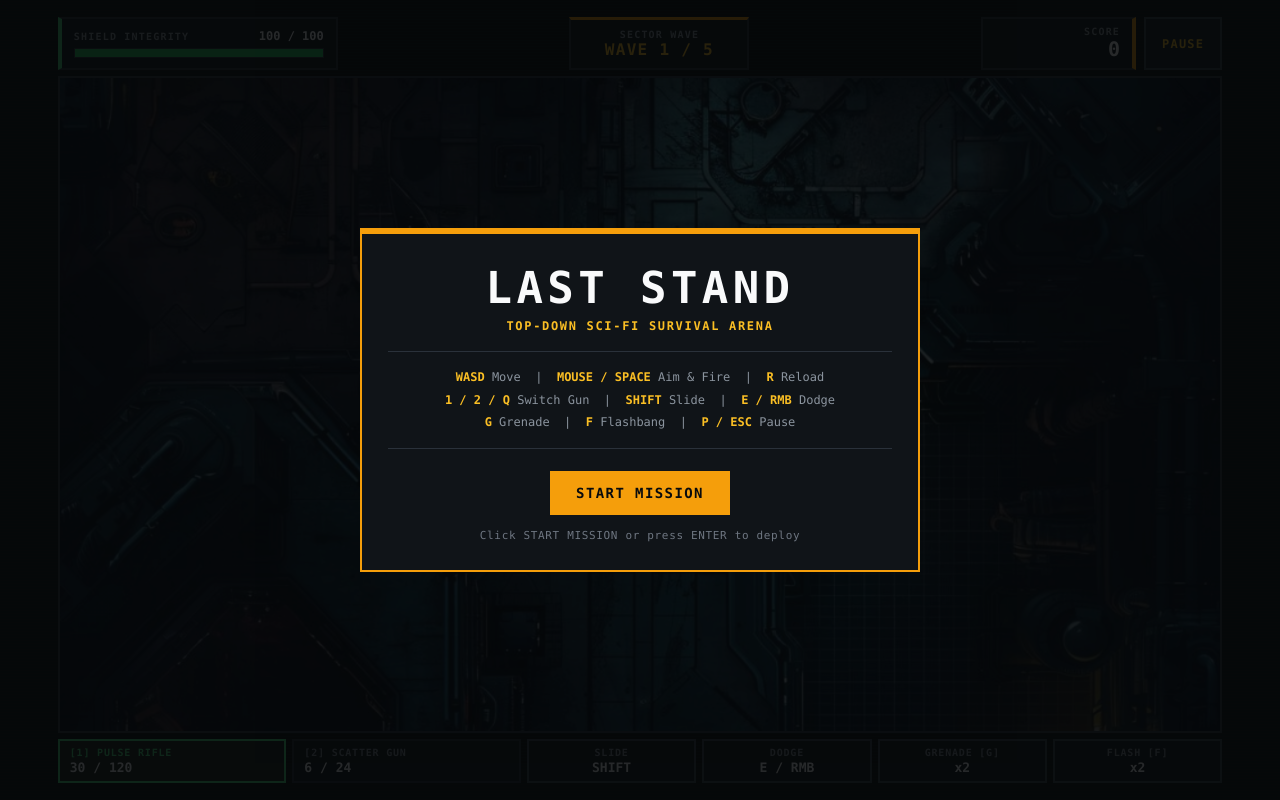
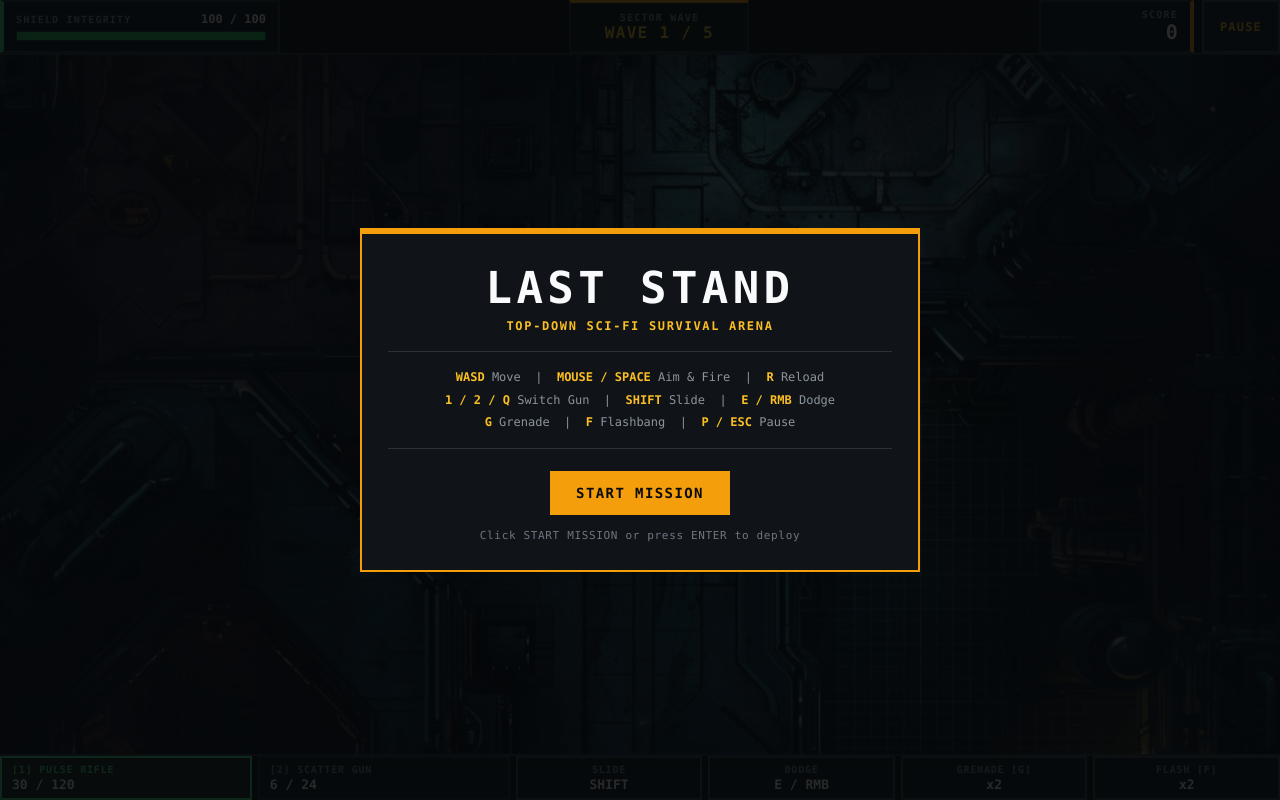
Before and after one commit to TN13Gamer/ProVec, a plain HTML site: page index.html in a window 1280 px wide. Drawn offline with Linux system fonts and the light colour scheme.

Commit message:
Make game arena rectangle full-bleed side to side

```diff
--- a/style.css
+++ b/style.css
@@ -25,9 +25,9 @@ body {
 
 body {
   display: flex;
-  justify-content: center;
-  align-items: center;
-  padding: 10px 16px;
+  justify-content: stretch;
+  align-items: stretch;
+  padding: 0;
 }
 
 .hidden {
@@ -37,9 +37,10 @@ body {
 .game-shell {
   display: flex;
   flex-direction: column;
-  align-items: center;
-  gap: 6px;
-  width: min(1280px, calc(100vw - 32px), calc((100vh - 145px) * 16 / 9));
+  align-items: stretch;
+  gap: 0;
+  width: 100vw;
+  height: 100vh;
 }
 
 /* --- Top HUD --- */
@@ -156,11 +157,11 @@ body {
 /* --- Boss Bar --- */
 .boss-bar-wrap {
   width: 100%;
-  max-width: 540px;
   background: #140d14;
-  border: 2px solid #dc2626;
+  border-bottom: 2px solid #dc2626;
   border-radius: 0;
-  padding: 6px 12px;
+  padding: 5px 16px;
+  flex-shrink: 0;
 }
 
 .boss-row {
@@ -195,12 +196,16 @@ body {
   transition: width 0.08s linear;
 }
 
-/* --- Pure Rectangular Arena Canvas --- */
+/* --- Pure Rectangular Arena Canvas (Full Side-to-Side) --- */
 .arena-frame {
+  flex: 1;
+  min-height: 0;
   width: 100%;
   display: flex;
-  justify-content: center;
-  border: 2px solid #2f3742;
+  border-top: 2px solid #2f3742;
+  border-bottom: 2px solid #2f3742;
+  border-left: none;
+  border-right: none;
   background: #050709;
   border-radius: 0;
 }
@@ -209,8 +214,7 @@ body {
 canvas {
   display: block;
   width: 100%;
-  height: auto;
-  aspect-ratio: 16 / 9;
+  height: 100%;
   background-color: #050709;
   border: none;
   border-radius: 0;
```
